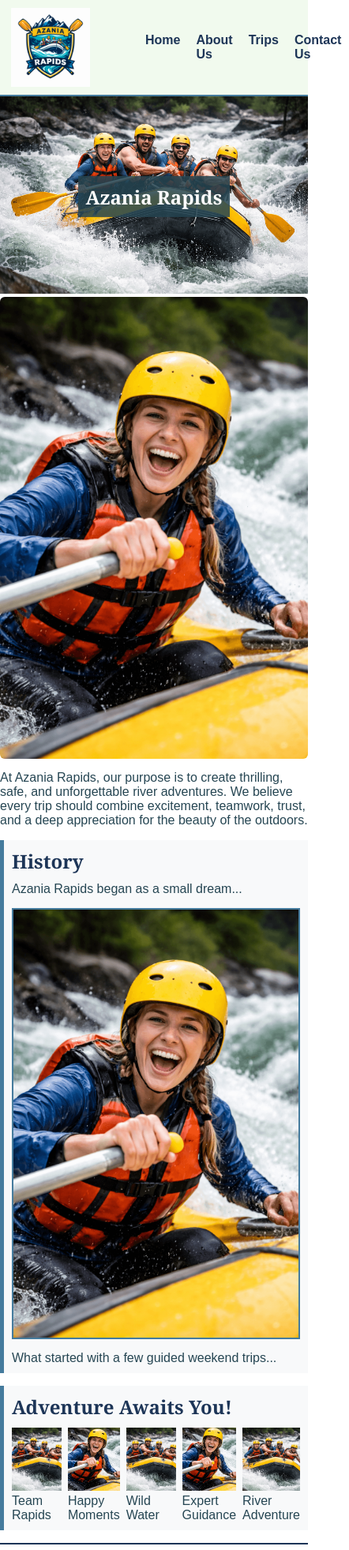
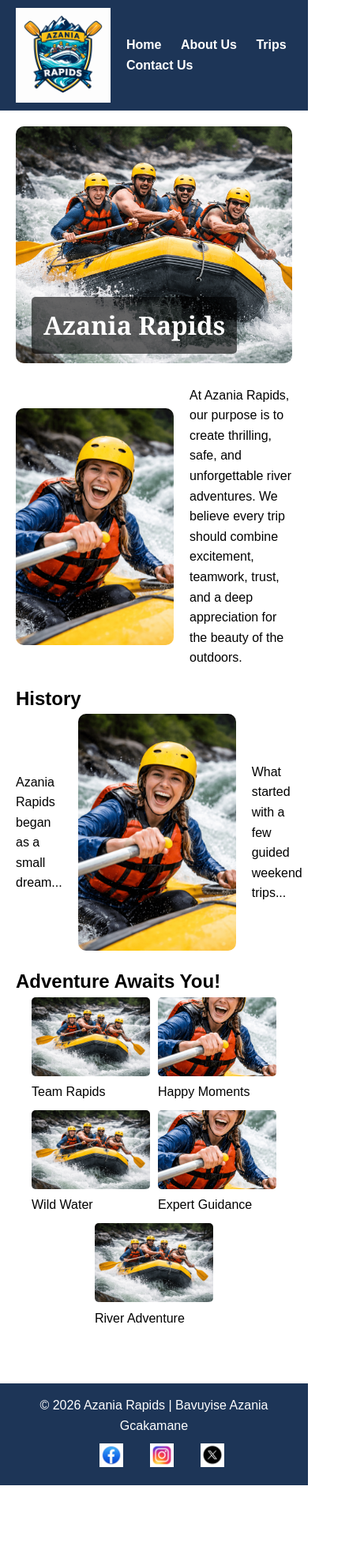
Before and after one commit to bavuyisegcakamane-spec/wdd130, a plain HTML site: page wwr/about.html in a window 390 px wide. Shown: the top 1963 px of the page at 79% size, 442 px wide, since content can reach past the window. After the commit the page ends 1881 px from the top, so only its background shows below. Drawn offline with Linux system fonts and the light colour scheme; files that its build step writes are made by us from their sources.

Commit message:
Error are fixed

```diff
--- a/wwr/rafting.css
+++ b/wwr/rafting.css
@@ -1,238 +1,217 @@
-/* ================= RAFTING.CSS (FIXED VERSION) ================= */
-
-:root {
-    --primary-color: #1d3557;
-    --secondary-color: #457b9d;
-    --accent1-color: #264653;
-    --accent2-color: #f1faee;
-    --highlight-color: #e9c46a;
-    --heading-font: Georgia, serif;
-    --body-font: Arial, sans-serif;
-}
-
+/* ================= GLOBAL RESET ================= */
 * {
     margin: 0;
     padding: 0;
     box-sizing: border-box;
 }
 
-body {
-    font-family: var(--body-font);
-    color: var(--accent1-color);
-    background-color: #ffffff;
+/* ================= ROOT VARIABLES ================= */
+:root {
+    --primary-color: #1d3557;
+    --secondary-color: #457b9d;
+    --accent-color: #e9c46a;
+    --light-color: #f1faee;
+    --font-heading: Georgia, serif;
+    --font-body: Arial, sans-serif;
 }
 
-/* ================= LAYOUT ================= */
-header,
-main,
-footer {
-    max-width: 900px;
-    margin: 0 auto;
+/* ================= BODY ================= */
+body {
+    font-family: var(--font-body);
+    line-height: 1.6;
+    background-color: white;
 }
 
+/* ================= HEADER ================= */
 header {
-    display: grid;
-    grid-template-columns: 160px 1fr;
+    background-color: var(--primary-color);
+    color: white;
+    display: flex;
     align-items: center;
-    background-color: var(--accent2-color);
-    border-bottom: 2px solid var(--secondary-color);
-    padding: 10px 14px;
+    justify-content: space-between;
+    padding: 10px 20px;
 }
 
 header img {
-    width: 100px;
+    width: 120px;
 }
 
-header nav {
-    display: flex;
-    justify-content: space-around;
-}
-
+/* ================= NAV ================= */
 nav a {
+    color: white;
     text-decoration: none;
-    color: var(--primary-color);
+    margin-left: 20px;
     font-weight: bold;
-    padding: 6px 10px;
 }
 
 nav a:hover {
-    background-color: var(--secondary-color);
-    color: white;
-    border-radius: 4px;
+    color: var(--accent-color);
 }
 
-/* ================= TYPOGRAPHY ================= */
-h1,
-h2 {
-    font-family: var(--heading-font);
-    color: var(--primary-color);
+nav a.active {
+    color: var(--accent-color);
 }
 
-h2 {
-    margin-bottom: 10px;
-}
-
-section {
-    margin: 16px 0;
-    padding: 10px;
+/* ================= MAIN CONTAINER ================= */
+main {
+    max-width: 1100px;
+    margin: 0 auto;
+    padding: 20px;
 }
 
 /* ================= HERO ================= */
 .hero {
     position: relative;
     text-align: center;
+    margin-bottom: 20px;
 }
 
 .hero img {
     width: 100%;
-    height: 250px;
+    height: 300px;
     object-fit: cover;
+    border-radius: 10px;
 }
 
 .hero h1 {
     position: absolute;
-    top: 50%;
-    left: 50%;
-    transform: translate(-50%, -50%);
-    background-color: rgba(38, 70, 83, 0.85);
+    bottom: 20px;
+    left: 20px;
     color: white;
-    padding: 0.6rem;
-    font-size: 1.5rem;
+    background: rgba(0, 0, 0, 0.6);
+    padding: 10px 15px;
+    border-radius: 5px;
+    font-family: var(--font-heading);
 }
 
-/* ================= INTRO (ABOUT FIX) ================= */
+/* ================= SECTIONS ================= */
+section {
+    margin: 20px 0;
+}
+
+/* ================= IMAGES ================= */
+img {
+    max-width: 100%;
+    height: auto;
+}
+
+/* ================= ABOUT PAGE ================= */
 .intro {
-    display: grid;
-    grid-template-columns: 150px 1fr;
-    gap: 15px;
+    display: flex;
+    gap: 20px;
     align-items: center;
 }
 
 .intro img {
-    width: 100%;
-    border-radius: 6px;
-}
-
-/* ================= HISTORY ================= */
-.history {
-    background-color: #f8f9fa;
-    border-left: 5px solid var(--secondary-color);
+    width: 200px;
+    border-radius: 10px;
 }
 
 .history-content {
-    display: grid;
-    grid-template-columns: 1fr 150px 1fr;
-    gap: 15px;
+    display: flex;
+    gap: 20px;
     align-items: center;
 }
 
 .history-content img {
-    width: 100%;
-    border: 2px solid var(--secondary-color);
+    width: 200px;
+    border-radius: 10px;
 }
 
-/* ================= ADVENTURE ================= */
-.adventure {
-    background-color: #f8f9fa;
-    border-left: 5px solid var(--secondary-color);
-}
-
+/* Adventure Gallery */
 .adventure-gallery {
-    display: grid;
-    grid-template-columns: repeat(5, 1fr);
-    gap: 8px;
+    display: flex;
+    flex-wrap: wrap;
+    gap: 10px;
+    justify-content: center;
 }
 
 .adventure-gallery img {
-    width: 100%;
-    height: 80px;
+    width: 150px;
+    height: 100px;
     object-fit: cover;
+    border-radius: 5px;
 }
 
-/* ================= CONTACT ================= */
-.contact-info {
-    padding: 1rem;
+/* ================= CONTACT PAGE ================= */
+.contact-info,
+.contact-form,
+.employees {
+    max-width: 800px;
+    margin: 0 auto;
 }
 
-.contact-info iframe {
+/* Map */
+iframe {
     width: 100%;
-    min-height: 250px;
-    border: 1px solid #ccc;
-    border-radius: 8px;
+    height: 300px;
+    border: none;
+    margin-top: 10px;
 }
 
+/* Employees */
 .employee-cards {
-    display: grid;
-    grid-template-columns: repeat(3, 1fr);
-    gap: 1rem;
-}
-
-.employee-cards figure {
-    text-align: center;
+    display: flex;
+    justify-content: center;
+    gap: 20px;
+    flex-wrap: wrap;
 }
 
 .employee-cards img {
-    width: 100%;
+    width: 150px;
     height: 150px;
     object-fit: cover;
-    border-radius: 8px;
+    border-radius: 10px;
 }
 
-/* ================= FORMS ================= */
+/* ================= FORM ================= */
 form {
-    display: grid;
-    gap: 0.8rem;
-    max-width: 500px;
-    margin: 0 auto;
+    display: flex;
+    flex-direction: column;
 }
 
-input,
-textarea {
-    width: 100%;
+form label {
+    margin-top: 10px;
+}
+
+form input,
+form textarea {
     padding: 8px;
-    border: 1px solid #bbb;
-    border-radius: 4px;
+    margin-top: 5px;
+}
+
+fieldset {
+    margin-top: 10px;
+    padding: 10px;
 }
 
 button {
-    padding: 0.7rem 1rem;
+    margin-top: 15px;
+    padding: 10px;
+    background-color: var(--primary-color);
+    color: white;
     border: none;
-    border-radius: 6px;
-    background-color: #0b5ed7;
-    color: white;
-    font-weight: bold;
     cursor: pointer;
 }
 
 button:hover {
-    background-color: #084298;
+    background-color: var(--secondary-color);
 }
 
 /* ================= FOOTER ================= */
 footer {
-    display: grid;
-    grid-template-columns: 1fr auto;
-    align-items: center;
-    margin-top: 15px;
-    border-top: 2px solid var(--primary-color);
-    padding: 10px 0;
+    background-color: var(--primary-color);
+    color: white;
+    text-align: center;
+    padding: 15px;
+    margin-top: 30px;
 }
 
 .socialmedia {
-    display: flex;
-    gap: 12px;
+    margin-top: 10px;
 }
 
 .socialmedia img {
     width: 30px;
+    margin: 0 5px;
 }
-
-/* ================= RESPONSIVE ================= */
-@media (max-width: 800px) {
-
-    .employee-cards,
-    .history-content,
-    .intro {
-        grid-template-columns: 1fr;
-    }
-}
```
